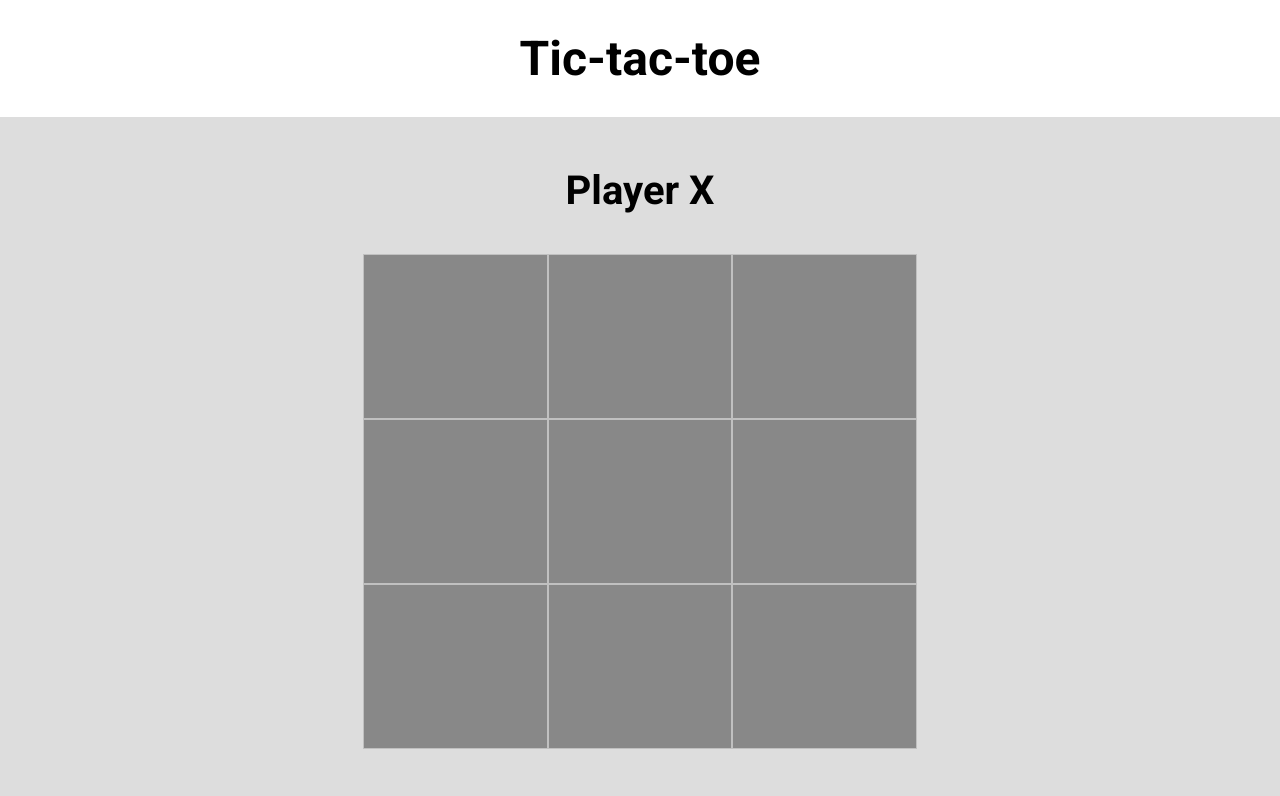
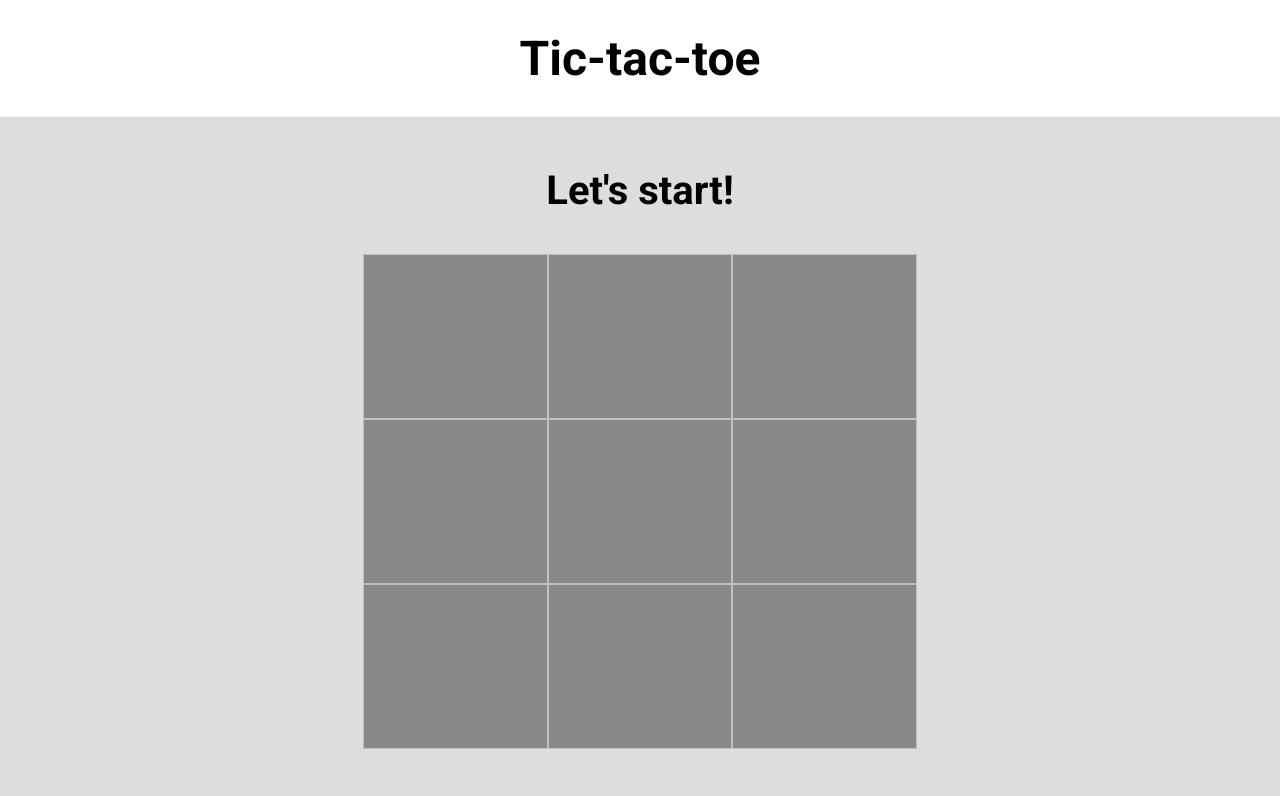
Before and after one commit to DmitryBavelko-98/tic-tac-toe, a plain HTML site: page index.html in a window 1280 px wide. Shown: the top 796 px of the page. Drawn offline with Linux system fonts and the light colour scheme.

Commit message:
Change status message

```diff
--- a/index.html
+++ b/index.html
@@ -15,7 +15,7 @@
         <main class="main">
             <div class="container">
                 <div class="status">
-                    <p class="status__message">Player X</p>
+                    <p class="status__message">Let's start!</p>
                 </div>
                 <section class="gameboard">
                     <div class="gameboard__cells">
```
